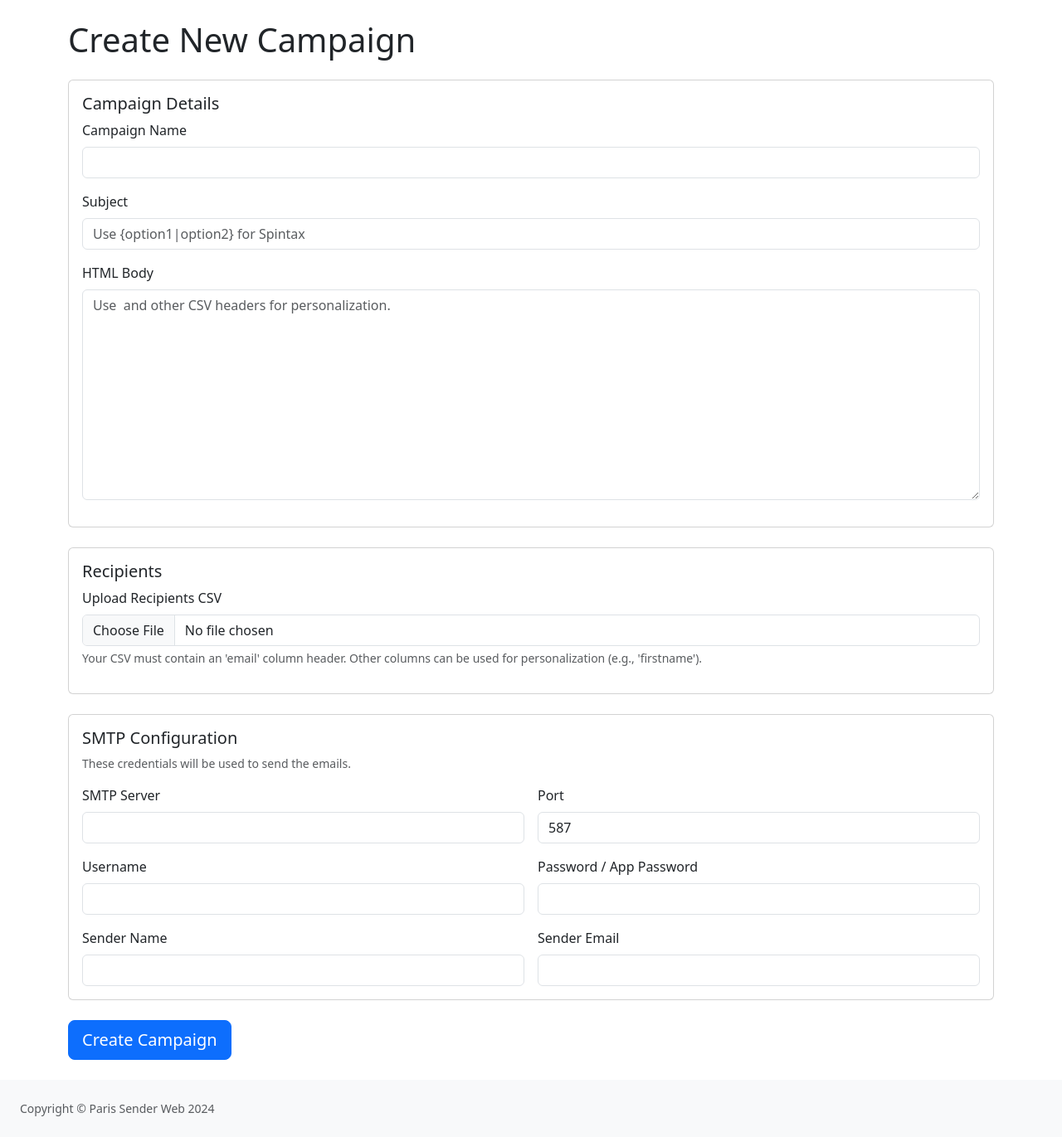
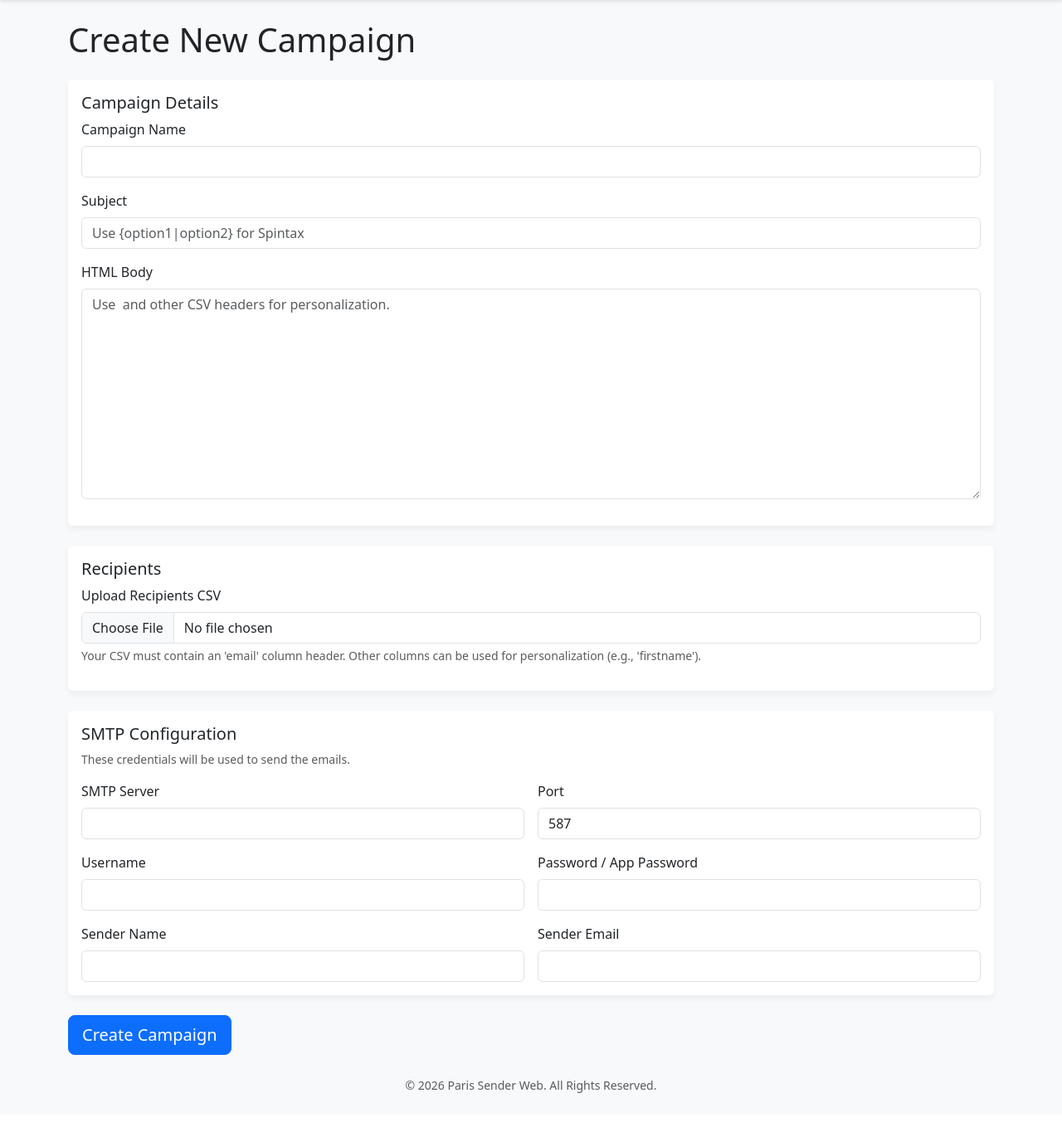
Before and after one commit to Sussyfreelandx/smtpweb, a Flask app: page /campaign/new in a window 1280 px wide. Shown: the part 56-1427 px from the top of the page at 83% size. After the commit the page ends 1374 px from the top, so only its background shows below. Run offline with Flask 2, Linux system fonts and the light colour scheme; the visitor is signed in with stand-in values (Sample User, id 1); data comes from the database, SQL or seed files in the repository.

Commit message:
Update base.html

```diff
--- a/app/main/templates/base.html
+++ b/app/main/templates/base.html
@@ -4,11 +4,18 @@
     <meta charset="utf-8">
     <meta name="viewport" content="width=device-width, initial-scale=1">
     <title>{{ title }} - Paris Sender Web</title>
-    <link href="https://cdn.jsdelivr.net/npm/bootstrap@5.3.2/dist/css/bootstrap.min.css" rel="stylesheet">
-    <link rel="stylesheet" href="https://cdn.jsdelivr.net/npm/bootstrap-icons@1.11.1/font/bootstrap-icons.css">
+    <link href="https://cdn.jsdelivr.net/npm/bootstrap@5.3.2/dist/css/bootstrap.min.css" rel="stylesheet" integrity="sha384-T3c6CoIi6uLrA9TneNEoa7RxnatzjcDSCmG1MXxSR1GAsXEV/Dwwykc2MPK8M2HN" crossorigin="anonymous">
     <style>
-        .table-responsive {
-            max-height: 60vh;
+        /* A little bit of custom styling for a better feel */
+        body {
+            background-color: #f8f9fa;
+        }
+        .card {
+            border: none;
+            box-shadow: 0 4px 8px rgba(0,0,0,0.05);
+        }
+        .navbar {
+            box-shadow: 0 2px 4px rgba(0,0,0,0.1);
         }
     </style>
 </head>
@@ -21,17 +28,15 @@
             </button>
             <div class="collapse navbar-collapse" id="navbarNav">
                 <ul class="navbar-nav me-auto mb-2 mb-lg-0">
-                    {% if current_user.is_authenticated %}
                     <li class="nav-item"><a class="nav-link" href="{{ url_for('main.index') }}">Dashboard</a></li>
                     <li class="nav-item"><a class="nav-link" href="{{ url_for('main.new_campaign') }}">New Campaign</a></li>
-                    {% endif %}
                 </ul>
                 <ul class="navbar-nav">
                     {% if current_user.is_anonymous %}
                     <li class="nav-item"><a class="nav-link" href="{{ url_for('main.login') }}">Login</a></li>
                     <li class="nav-item"><a class="nav-link" href="{{ url_for('main.register') }}">Register</a></li>
                     {% else %}
-                     <li class="nav-item dropdown">
+                    <li class="nav-item dropdown">
                         <a class="nav-link dropdown-toggle" href="#" id="navbarDropdown" role="button" data-bs-toggle="dropdown" aria-expanded="false">
                             {{ current_user.username }}
                         </a>
@@ -45,11 +50,11 @@
         </div>
     </nav>
 
-    <main class="container my-4">
+    <main class="container mt-4">
         {% with messages = get_flashed_messages(with_categories=true) %}
         {% if messages %}
             {% for category, message in messages %}
-            <div class="alert alert-{{ category }} alert-dismissible fade show" role="alert">
+            <div class="alert alert-{{ category or 'info' }} alert-dismissible fade show" role="alert">
                 {{ message }}
                 <button type="button" class="btn-close" data-bs-dismiss="alert" aria-label="Close"></button>
             </div>
@@ -60,14 +65,10 @@
         {% block content %}{% endblock %}
     </main>
 
-    <footer class="py-4 mt-auto bg-light">
-        <div class="container-fluid px-4">
-            <div class="d-flex align-items-center justify-content-between small">
-                <div class="text-muted">Copyright &copy; Paris Sender Web 2024</div>
-            </div>
-        </div>
+    <footer class="container text-center text-muted py-4">
+        <small>&copy; 2026 Paris Sender Web. All Rights Reserved.</small>
     </footer>
 
-    <script src="https://cdn.jsdelivr.net/npm/bootstrap@5.3.2/dist/js/bootstrap.bundle.min.js"></script>
+    <script src="https://cdn.jsdelivr.net/npm/bootstrap@5.3.2/dist/js/bootstrap.bundle.min.js" integrity="sha384-C6RzsynM9kWDrMNeT87bh95OGNyZPhcTNXj1NW7RuBCsyN/o0jlpcV8Qyq46cDfL" crossorigin="anonymous"></script>
 </body>
 </html>
```
